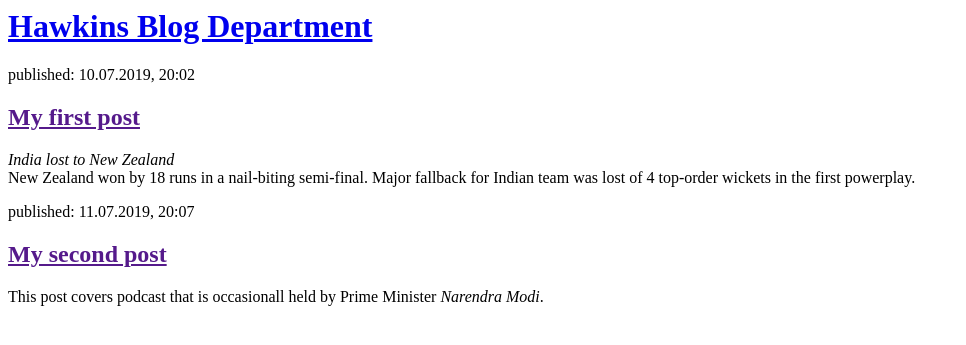
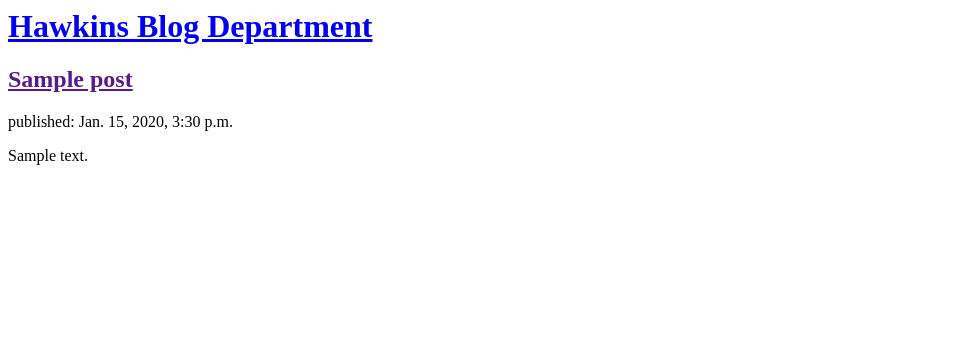
Before and after one commit to HarshilP03/my-first-blog, a Django app: page / in a window 1280 px wide. Shown: the top 345 px of the page, without its empty margins (0-966 px from the left). Run offline with Django 3.2, Linux system fonts and the light colour scheme; tables that the repository leaves empty hold one stand-in row (values such as "Sample post").

Commit message:
Modified Template

```diff
--- a/blog/templates/blog/post_list.html
+++ b/blog/templates/blog/post_list.html
@@ -6,17 +6,13 @@
         <div>
             <h1><a href="/">Hawkins Blog Department</a></h1>
         </div>
-
-        <div>
-            <p>published: 10.07.2019, 20:02</p>
-            <h2><a href="">My first post</a></h2>
-            <p><em>India lost to New Zealand</em><br>New Zealand won by 18 runs in a nail-biting semi-final. Major fallback for Indian team was lost of 4 top-order wickets in the first powerplay.</p>
-        </div>
-
-        <div>
-            <p>published: 11.07.2019, 20:07</p>
-            <h2><a href="">My second post</a></h2>
-            <p>This post covers podcast that is occasionall held by Prime Minister <em>Narendra Modi</em>. </p>
+{% for post in posts %}
+    <div>
+        <h2><a href="">{{ post.title }}</a></h2>
+        <p>published: {{ post.published_date }}</p>
+        <p>{{ post.text|linebreaksbr }}</p>
+    </div>
+{% endfor %}
         </div>
     </body>
 </html>
--- a/blog/views.py
+++ b/blog/views.py
@@ -1,5 +1,8 @@
 from django.shortcuts import render
+from django.utils import timezone
+from .models import Post
 
 # Create your views here.
 def post_list(request):
-	return render((request), 'blog/post_list.html', {})
+	posts = Post.objects.all()
+	return render((request), 'blog/post_list.html', {'posts':posts})
```
